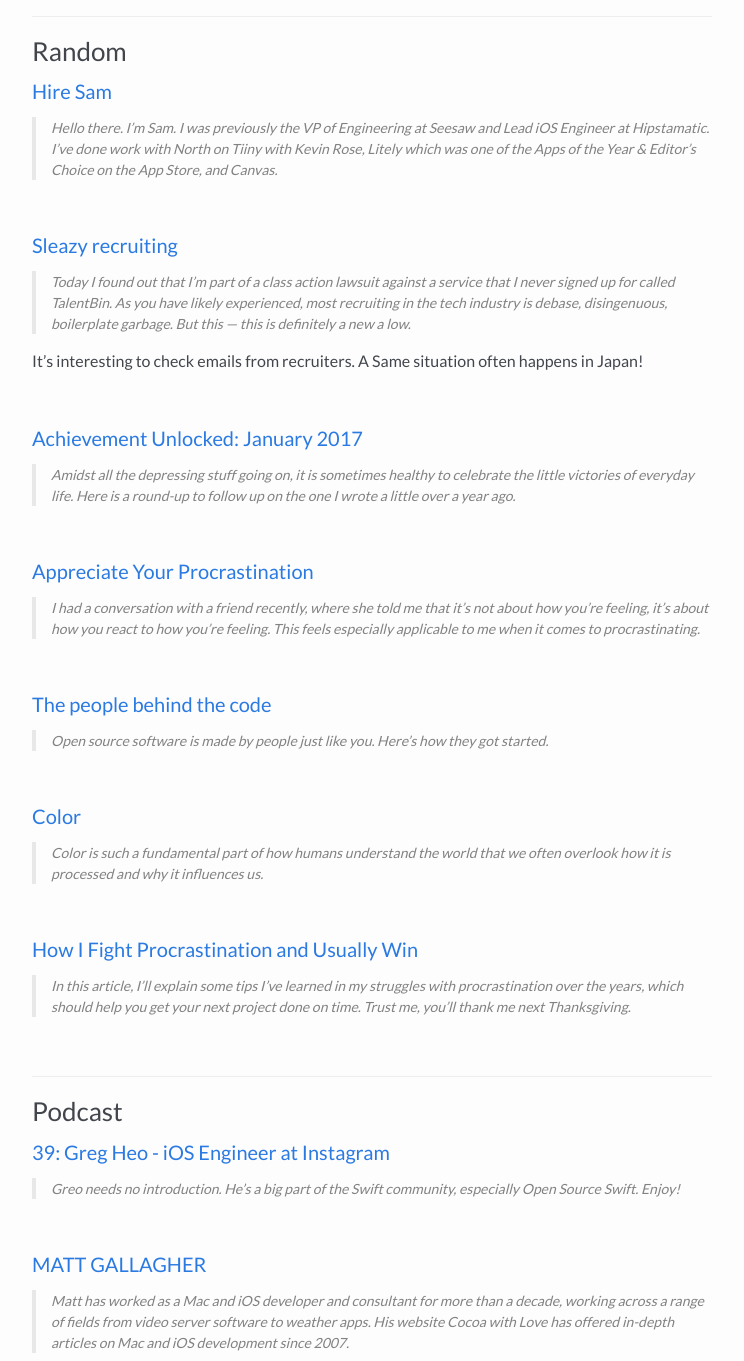
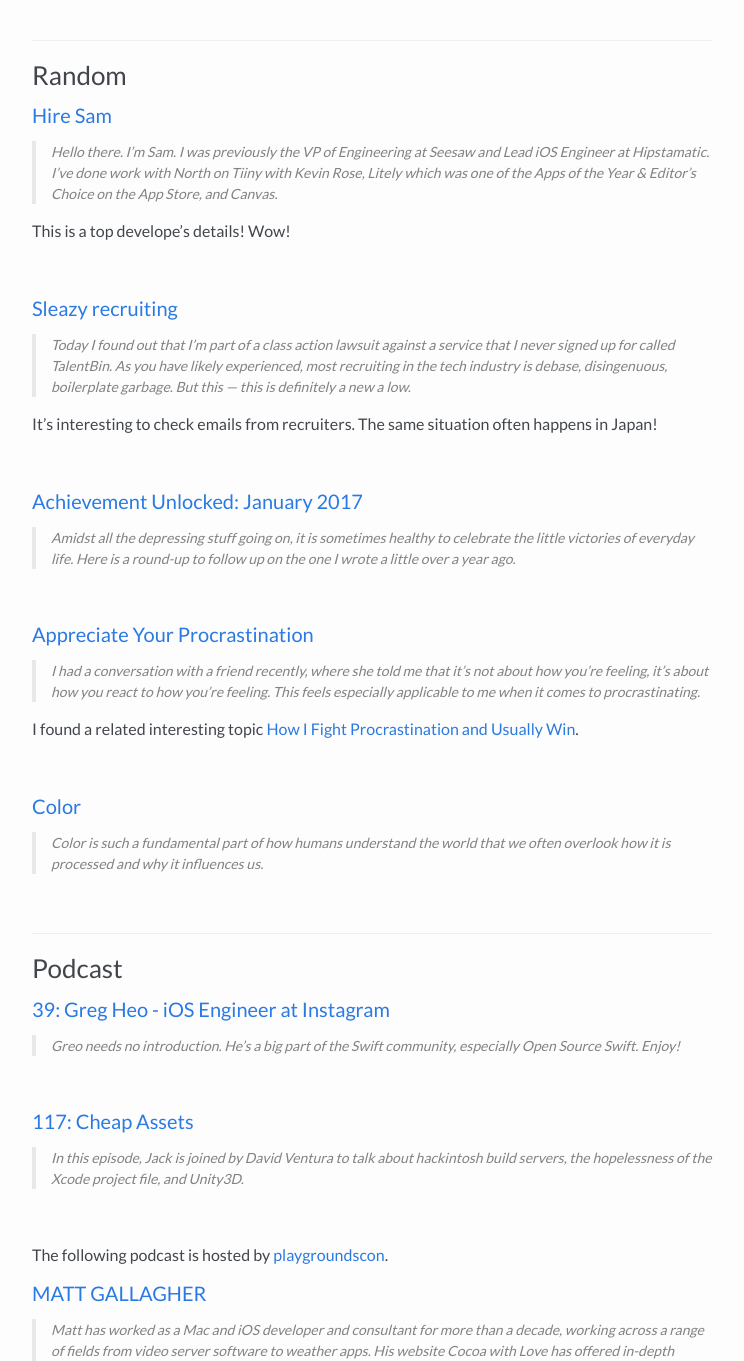
Before and after one commit to pixyzehn/pixyzehn.com, a Jekyll site: the page built from _posts/2017-02-11-swifty-week-12.md, in a window 1280 px wide and 1400 px high, scrolled down 4128 px, cut to the strip 39-1400 px from the top of the window. Shown: the whole strip, without its empty margins (268-1012 px from the left). Built offline with Jekyll 4.4.1, drawn with Linux system fonts in a browser that asks for light colours; emoji names are drawn with the system emoji font; comment, search, counter and statistics services are not loaded; some of the changed text lies outside the part shown.

Commit message:
Edit the post

```diff
--- a/_posts/2017-02-11-swifty-week-12.md
+++ b/_posts/2017-02-11-swifty-week-12.md
@@ -6,7 +6,7 @@ tags: swiftyweek
 comments: false
 ---
 
-This is the **#12** article. I changed to this cool font called [Fira Code](https://github.com/tonsky/FiraCode) in my editor. So far so good!
+This is the **#12** article. I changed to this cool font called [Fira Code](https://github.com/tonsky/FiraCode) in my editor. So far so comfortable!
 In this week, I suddenly faced Instapaper Maintenance. But they officially reveal the reason in their blog. ([Extended Outage](http://blog.instapaper.com/post/157027537441))
 
 <blockquote class="twitter-tweet" data-lang="en"><p lang="fr" dir="ltr">503 Maintenance - Instapaper <a href="https://t.co/6sVz6Hcci8">https://t.co/6sVz6Hcci8</a> <a href="https://t.co/o3H3YXMOLQ">pic.twitter.com/o3H3YXMOLQ</a></p>&mdash; Hiroki Nagasawa (@pixyzehn) <a href="https://twitter.com/pixyzehn/status/829497955069472768">February 9, 2017</a></blockquote>
@@ -97,6 +97,18 @@ You can check other common sorting Algorithms in Swift [here](http://agostini.te
 
 <br>
 
+#### [Swift Equatable and Comparable](http://useyourloaf.com/blog/swift-equatable-and-comparable/)
+
+> Not sure when you should make your Swift types Equatable? What about Comparable? In this post I look at two common situations where using the Swift Standard Library gets easier when you do.
+
+<br>
+
+#### [Promise Internals How I’ve built a Promise/A+ Library in Swift](https://medium.com/@danielemargutti/hydra-promises-swift-c6319f6a6209#.u70wpcqfu)
+
+> In this article I would to give a deeper look inside the architecture of my Promise library: Hydra.
+
+<br>
+
 ---
 
 ### Slide
@@ -116,18 +128,6 @@ You can check other common sorting Algorithms in Swift [here](http://agostini.te
 #### [MVVM with Coordinators and RxSwift](https://realm.io/news/mobilization-lukasz-mroz-mvvm-coordinators-rxswift/)
 
 > Every application needs good architecture. In his talk from Mobilization 2016, Łukasz will show you the architecture he uses in his iOS projects: MVVM with coordinators and RxSwift. Not only will he talk about basics, but he’ll include a live code demo, describing what belongs where, controlling the flow using coordinators, testing everything using Quick/Nimble, and making network requests using Moya.
-
-<br>
-
-#### [Swift Equatable and Comparable](http://useyourloaf.com/blog/swift-equatable-and-comparable/)
-
-> Not sure when you should make your Swift types Equatable? What about Comparable? In this post I look at two common situations where using the Swift Standard Library gets easier when you do.
-
-<br>
-
-#### [Promise Internals How I’ve built a Promise/A+ Library in Swift](https://medium.com/@danielemargutti/hydra-promises-swift-c6319f6a6209#.u70wpcqfu)
-
-> In this article I would to give a deeper look inside the architecture of my Promise library: Hydra.
 
 <br>
 
@@ -181,13 +181,15 @@ I just would like to gist about Composed character count.
 
 > Hello there. I'm Sam. I was previously the VP of Engineering at Seesaw and Lead iOS Engineer at Hipstamatic. I’ve done work with North on Tiiny with Kevin Rose, Litely which was one of the Apps of the Year & Editor’s Choice on the App Store, and Canvas.
 
+This is a top develope's details! Wow!
+
 <br>
 
 #### [Sleazy recruiting](http://www.jessesquires.com/sleazy-recruiting/)
 
 > Today I found out that I’m part of a class action lawsuit against a service that I never signed up for called TalentBin. As you have likely experienced, most recruiting in the tech industry is debase, disingenuous, boilerplate garbage. But this — this is definitely a new a low.
 
-It's interesting to check emails from recruiters. A Same situation often happens in Japan!
+It's interesting to check emails from recruiters. The same situation often happens in Japan!
 
 <br>
 
@@ -201,23 +203,13 @@ It's interesting to check emails from recruiters. A Same situation often happens
 
 > I had a conversation with a friend recently, where she told me that it's not about how you're feeling, it's about how you react to how you're feeling. This feels especially applicable to me when it comes to procrastinating.
 
-<br>
-
-#### [The people behind the code](https://github.com/open-source/stories)
-
-> Open source software is made by people just like you. Here’s how they got started.
+I found a related interesting topic [How I Fight Procrastination and Usually Win](https://www.raywenderlich.com/152259/fight-procrastination-usually-win?utm_source=raywenderlich.com+Weekly&utm_campaign=5aaa201c83-raywenderlich_com_Weekly11_29_2016&utm_medium=email&utm_term=0_83b6edc87f-5aaa201c83-415115149).
 
 <br>
 
 #### [Color](https://robots.thoughtbot.com/color)
 
 > Color is such a fundamental part of how humans understand the world that we often overlook how it is processed and why it influences us.
-
-<br>
-
-#### [How I Fight Procrastination and Usually Win](https://www.raywenderlich.com/152259/fight-procrastination-usually-win?utm_source=raywenderlich.com+Weekly&utm_campaign=5aaa201c83-raywenderlich_com_Weekly11_29_2016&utm_medium=email&utm_term=0_83b6edc87f-5aaa201c83-415115149)
-
-> In this article, I’ll explain some tips I’ve learned in my struggles with procrastination over the years, which should help you get your next project done on time. Trust me, you’ll thank me next Thanksgiving.
 
 <br>
 
@@ -231,6 +223,14 @@ It's interesting to check emails from recruiters. A Same situation often happens
 
 <br>
 
+#### [117: Cheap Assets](http://buildphase.fm/117)
+
+> In this episode, Jack is joined by David Ventura to talk about hackintosh build servers, the hopelessness of the Xcode project file, and Unity3D.
+
+<br>
+
+The following podcast is hosted by [playgroundscon](http://www.playgroundscon.com/).
+
 #### [MATT GALLAGHER](http://www.playgroundscon.com/podcast/2017/1/4/matt-gallagher)
 
 > Matt has worked as a Mac and iOS developer and consultant for more than a decade, working across a range of fields from video server software to weather apps. His website Cocoa with Love has offered in-depth articles on Mac and iOS development since 2007.
@@ -243,12 +243,6 @@ It's interesting to check emails from recruiters. A Same situation often happens
 
 <br>
 
-#### [117: Cheap Assets](http://buildphase.fm/117)
-
-> In this episode, Jack is joined by David Ventura to talk about hackintosh build servers, the hopelessness of the Xcode project file, and Unity3D.
-
-<br>
-
 ---
 
 If you have any questions and feedbacks about a kind of new Swifty week, feel free to ask me :+1:
```
